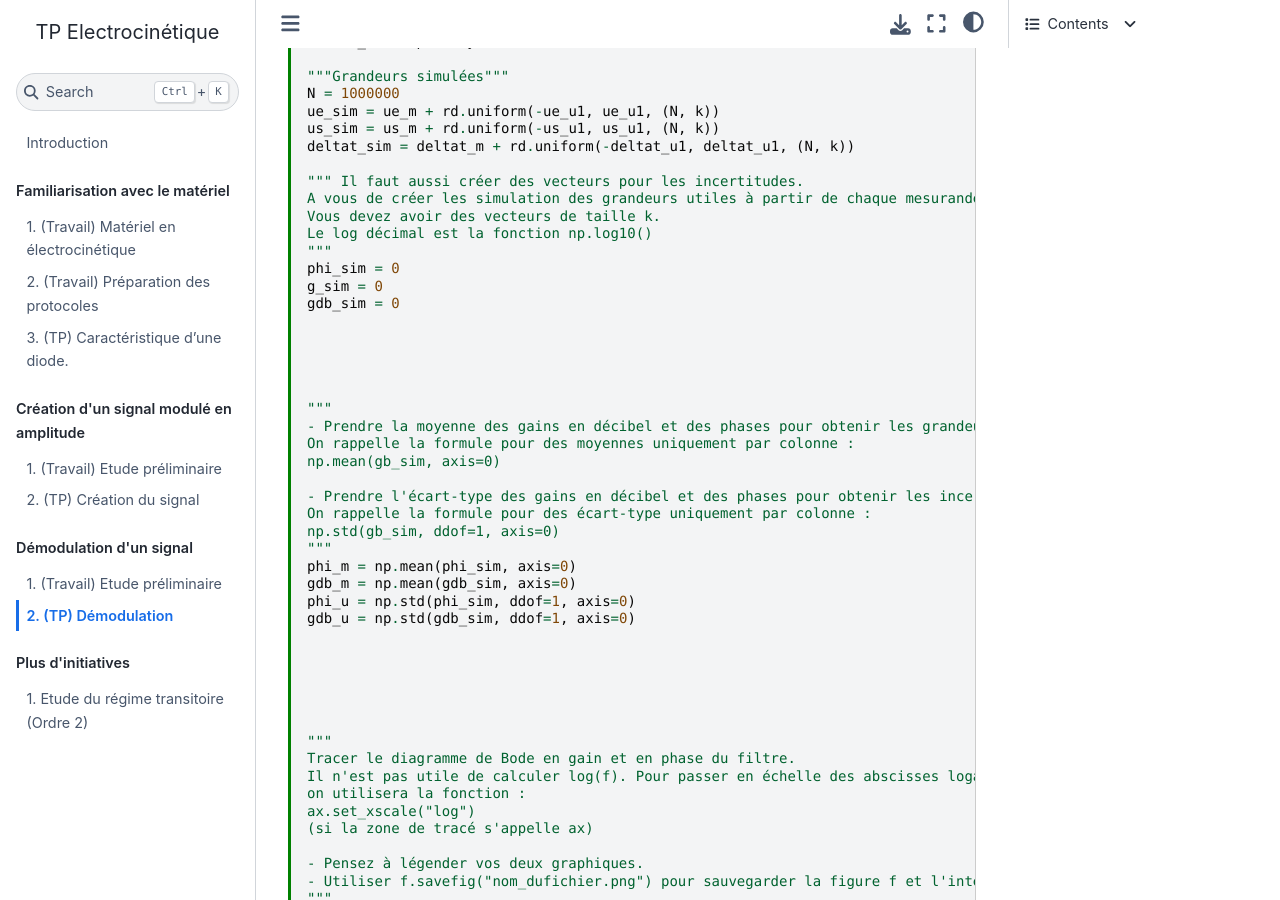
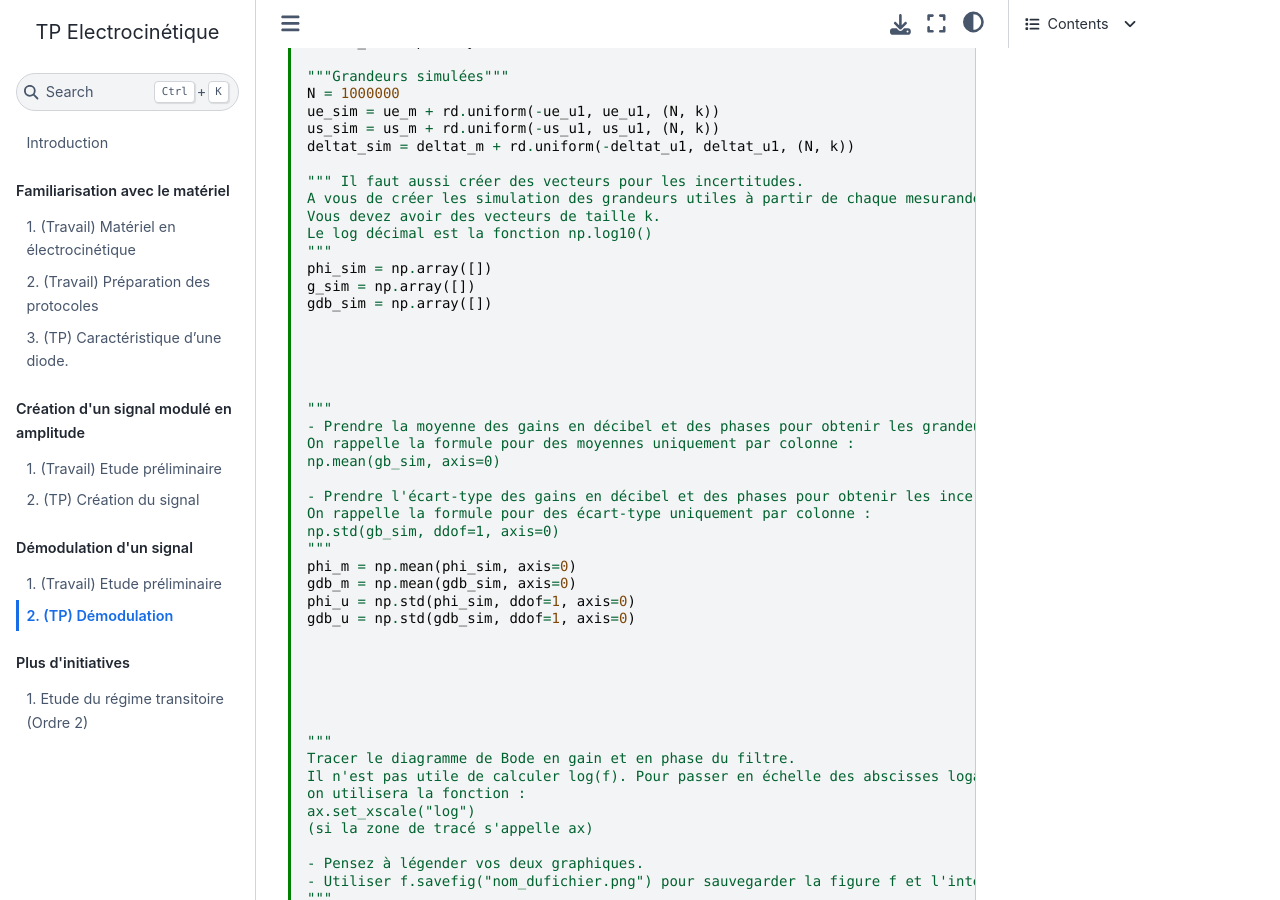
Before and after one commit to pcsi3physiquestan/tp3_electronique_1_sources, a Jupyter Book: the page built from notebook/demod_manip.md, in a window 1280 px wide and 900 px high, scrolled down 4414 px. Built offline with Jupyter Book 1.0.4 settings and Sphinx 7.4.7 and the Sphinx Book theme 1.1.4, drawn with Linux system fonts in a browser that asks for light colours.

Commit message:
Mise à jour des sources

```diff
--- a/notebook/demod_manip.md
+++ b/notebook/demod_manip.md
@@ -154,9 +154,9 @@ A vous de créer les simulation des grandeurs utiles à partir de chaque mesuran
 Vous devez avoir des vecteurs de taille k.
 Le log décimal est la fonction np.log10()
 """
-phi_sim = 0
-g_sim = 0
-gdb_sim = 0
+phi_sim = np.array([])
+g_sim = np.array([])
+gdb_sim = np.array([])
 
 
 
```
Also changed, not shown: 4 other files.
